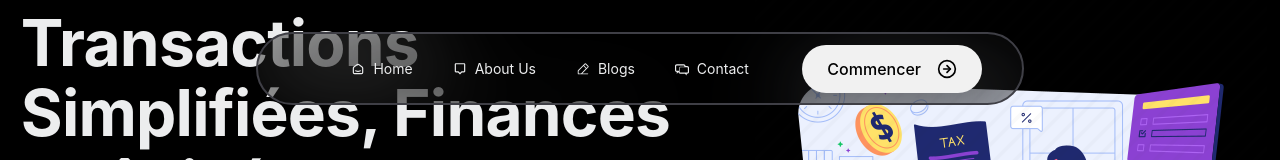
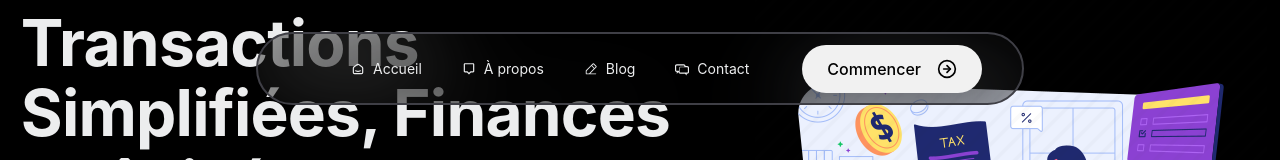
Before and after one commit to Faalco91/Qlower_TechnicalTest, a React (Vite) app in the folder frontend/: page / in a window 1280 px wide. Shown: the top 160 px of the page. Built offline with nearby package versions, Linux system fonts and the light colour scheme.

Commit message:
Mise à jour des textes du menu dans l'en-tête : traduction des éléments en français

```diff
--- a/frontend/src/components/header/header.jsx
+++ b/frontend/src/components/header/header.jsx
@@ -14,9 +14,9 @@ const Header = () => {
           <div></div>
           <nav>
             <ul className='banner-menu'>
-              <li className='menu-item menu-item-li'> <TbSmartHome /> Home</li>
-              <li className='menu-item menu-item-li'> <BiMessageAlt /> About Us</li>
-              <li className='menu-item menu-item-li'> <PiPencilSimpleLine /> Blogs</li>
+              <li className='menu-item menu-item-li'> <TbSmartHome /> Accueil</li>
+              <li className='menu-item menu-item-li'> <BiMessageAlt /> À propos</li>
+              <li className='menu-item menu-item-li'> <PiPencilSimpleLine /> Blog</li>
               <li className='menu-item menu-item-li'> <TiMessages /> Contact</li>
             </ul>
           </nav>
```
